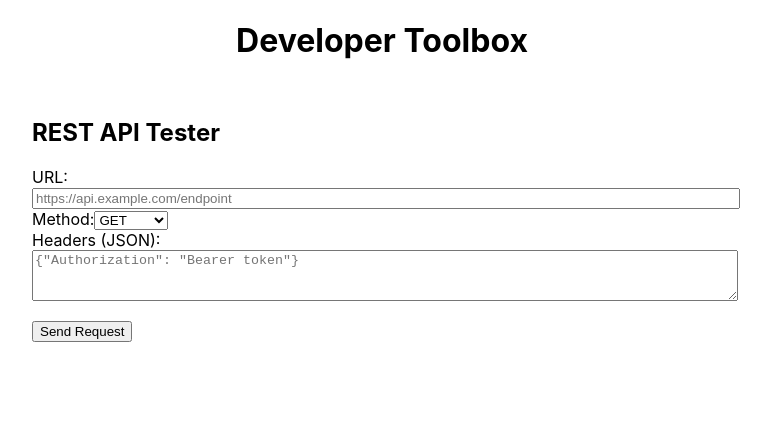
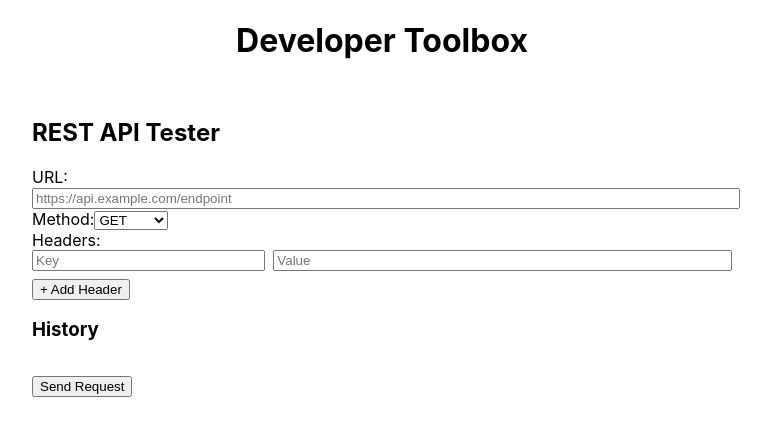
Before and after one commit to Maulik0417/DeveloperToolboxHub, a React (Create React App) app in the folder developer-toolbox/: page / in a window 1280 px wide. Shown: the top 436 px of the page, without its empty margins (258-1029 px from the left). Built offline with nearby package versions, Linux system fonts and the light colour scheme.

Commit message:
Added API Tester History

```diff
--- a/developer-toolbox/package.json
+++ b/developer-toolbox/package.json
@@ -11,6 +11,7 @@
     "react": "^19.1.0",
     "react-dom": "^19.1.0",
     "react-scripts": "^5.0.1",
+    "react-syntax-highlighter": "^15.6.1",
     "web-vitals": "^2.1.4"
   },
   "scripts": {
--- a/developer-toolbox/src/components/ApiTester.jsx
+++ b/developer-toolbox/src/components/ApiTester.jsx
@@ -1,15 +1,36 @@
 // src/components/ApiTester.jsx
 import React, { useState } from "react";
 import axios from "axios";
+import { Prism as SyntaxHighlighter } from 'react-syntax-highlighter';
+import { oneDark } from 'react-syntax-highlighter/dist/esm/styles/prism';
+
+const parseHeadersArrayToObject = (headersArray) => {
+  const headers = {};
+  headersArray.forEach(({ key, value }) => {
+    if (key.trim()) headers[key.trim()] = value;
+  });
+  return headers;
+};
+
 
 const ApiTester = () => {
   const [url, setUrl] = useState("");
   const [method, setMethod] = useState("GET");
-  const [headers, setHeaders] = useState("");
+  const [headers, setHeaders] = useState([{ key: "", value: "" }]);
   const [body, setBody] = useState("");
   const [response, setResponse] = useState(null);
   const [loading, setLoading] = useState(false);
   const [error, setError] = useState("");
+  const [history, setHistory] = useState(() => {
+    const saved = localStorage.getItem("apiRequestHistory");
+    return saved ? JSON.parse(saved) : [];
+    });
+
+    const copyToClipboard = () => {
+      if (response?.data) {
+        navigator.clipboard.writeText(JSON.stringify(response.data, null, 2));
+      }
+    };
 
   const sendRequest = async () => {
     try {
@@ -20,17 +41,34 @@ const ApiTester = () => {
       const config = {
         method,
         url,
-        headers: headers ? JSON.parse(headers) : {},
+        headers: parseHeadersArrayToObject(headers),
         data: ["POST", "PUT", "PATCH"].includes(method) ? JSON.parse(body || "{}") : undefined,
       };
 
       const res = await axios(config);
       setResponse(res);
     } catch (err) {
-      setError(err.message || "Request failed");
+      const status = err.response?.status;
+      const message = err.response?.data || err.message || "Request failed";
+      setError(`Status ${status || "Unknown"}: ${JSON.stringify(message)}`);
     } finally {
       setLoading(false);
     }
+
+
+    const newHistory = [{ url, method, headers: parseHeadersArrayToObject(headers), body }, ...history].slice(0, 10);
+    setHistory(newHistory);
+    localStorage.setItem("apiRequestHistory", JSON.stringify(newHistory));
+  };
+
+  const updateHeader = (index, field, value) => {
+    const newHeaders = [...headers];
+    newHeaders[index][field] = value;
+    setHeaders(newHeaders);
+  };
+
+  const addHeaderRow = () => {
+    setHeaders([...headers, { key: "", value: "" }]);
   };
 
   return (
@@ -60,15 +98,50 @@ const ApiTester = () => {
       </div>
 
       <div>
-        <label>Headers (JSON):</label>
-        <textarea
-          rows={3}
-          value={headers}
-          onChange={(e) => setHeaders(e.target.value)}
-          placeholder='{"Authorization": "Bearer token"}'
-          style={{ width: "100%" }}
+    <label>Headers:</label>
+    {headers.map((h, i) => (
+      <div key={i} style={{ display: "flex", gap: "0.5rem", marginBottom: "0.25rem" }}>
+        <input
+          type="text"
+          placeholder="Key"
+          value={h.key}
+          onChange={(e) => updateHeader(i, "key", e.target.value)}
+          style={{ flex: 1 }}
+        />
+        <input
+          type="text"
+          placeholder="Value"
+          value={h.value}
+          onChange={(e) => updateHeader(i, "value", e.target.value)}
+          style={{ flex: 2 }}
         />
       </div>
+    ))}
+    <button type="button" onClick={addHeaderRow} style={{ marginTop: "0.25rem" }}>
+      + Add Header
+    </button>
+  </div>
+
+  <div style={{ marginTop: "1rem" }}>
+  <h3>History</h3>
+  <ul>
+    {history.map((h, i) => (
+      <li key={i}>
+        <button
+          onClick={() => {
+            setUrl(h.url);
+            setMethod(h.method);
+            setHeaders(Object.entries(h.headers || {}).map(([key, value]) => ({ key, value })));
+            setBody(h.body || "");
+          }}
+        >
+          {h.method} {h.url}
+        </button>
+      </li>
+    ))}
+  </ul>
+</div>
+
 
       {(method === "POST" || method === "PUT" || method === "PATCH") && (
         <div>
@@ -92,8 +165,15 @@ const ApiTester = () => {
       {response && (
         <div style={{ marginTop: "1rem", whiteSpace: "pre-wrap" }}>
           <h4>Response ({response.status}):</h4>
-          <code>{JSON.stringify(response.data, null, 2)}</code>
+          <button onClick={copyToClipboard} style={{ marginBottom: "0.5rem" }}>
+          📋 Copy Response
+          </button>
+          <SyntaxHighlighter language="json" style={oneDark}>
+          {JSON.stringify(response.data, null, 2)}
+          </SyntaxHighlighter>
         </div>
+
+
       )}
     </div>
   );
```
Also changed, not shown: 1 other file (tests, documents, lock files or other folders).
